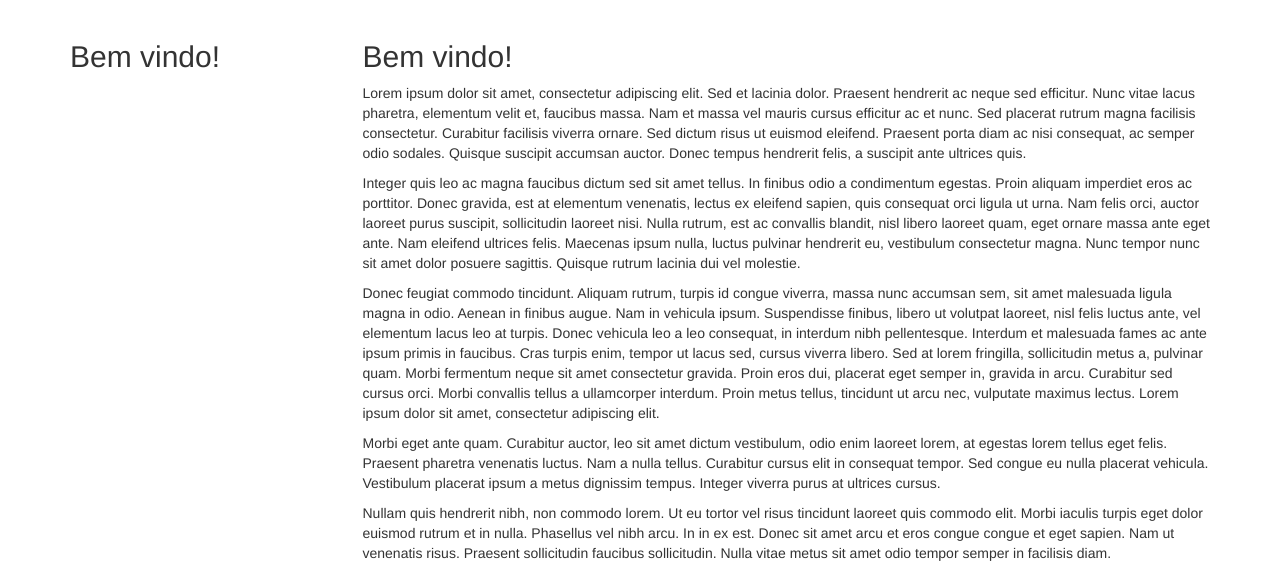
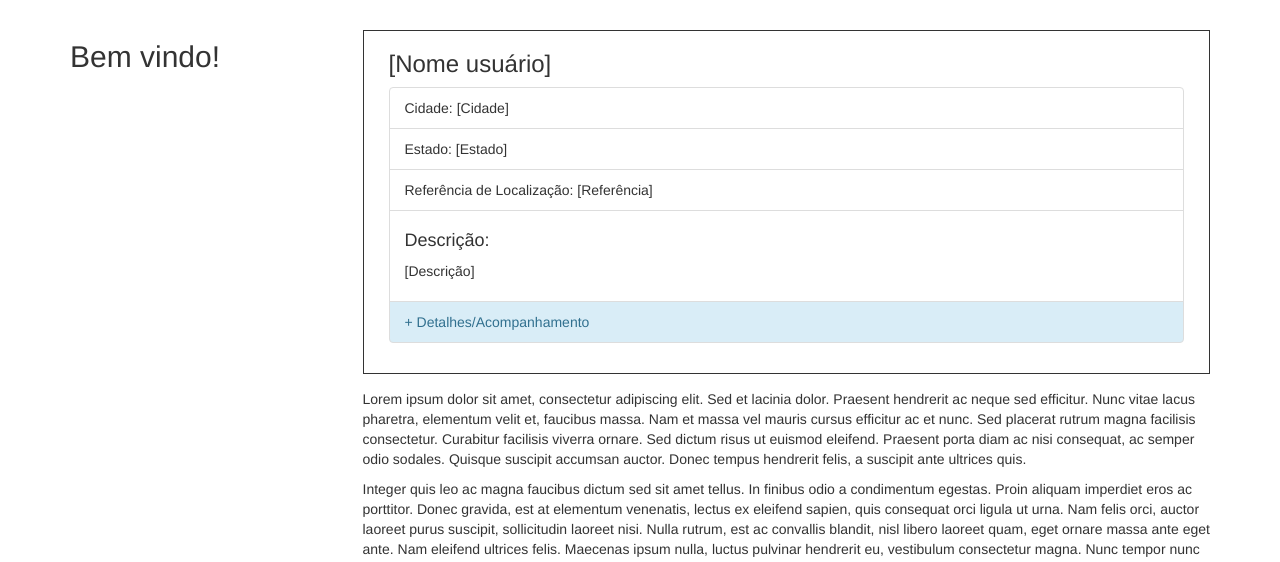
Before and after one commit to Ambiento/Ambiento-Server, a PHP site: page / in a window 1280 px wide. Shown: the part 52-614 px from the top of the page. Run offline with PHP 8.4, Linux system fonts and the light colour scheme; some libraries are stand-ins or nearby versions.

Commit message:
Um modelo de lista de ocorrencias, para exibir no painel inicial da administração.
Download das ocorrencias. O script recebe em json e monta em html.

```diff
--- a/controller/load_ocorrencias.controller.php
+++ b/controller/load_ocorrencias.controller.php
@@ -4,7 +4,6 @@
 	include_once("../class/Administrador.class.php");
 	session_start();
 	$adm = new Administrador();
-	$adm->list_ocorrencias($mysqli);
-	// print_r($adm);
-	// echo json_encode($response);
+	$response = $adm->list_ocorrencias($mysqli);
+	echo $response;
 ?>
--- a/css/style.css
+++ b/css/style.css
@@ -17,6 +17,14 @@
 .nopadding-navbar{
 	padding: 0;
 }
+.ocorrencia{
+	border: 1px solid;
+	padding-left: 25px;
+	padding-right: 25px;
+	padding-top: 0;
+	padding-bottom: 10px;
+	margin-bottom: 15px;
+}
 
 #form_login span{
 	color: white;
--- a/index.html
+++ b/index.html
@@ -37,9 +37,24 @@
 					</h2>
 				</div>
 				<div id="center" class="col-md-9">
-					<h2>
-						Bem vindo!
-					</h2>
+					<p id="status">
+
+					</p>
+					<div id="ocorrencias_list">
+						<div class="ocorrencia">
+							<h3>[Nome usuário]</h3>
+							<ul class="list-group">
+								<li class="list-group-item">Cidade: [Cidade]</li>
+								<li class="list-group-item">Estado: [Estado]</li>
+								<li class="list-group-item">Referência de Localização: [Referência]</li>
+								<li class="list-group-item">
+									<h4>Descrição:</h4>
+									<p>[Descrição]</p>
+								</li>
+								<a href="#" class="list-group-item list-group-item-info">+ Detalhes/Acompanhamento</a>
+							</ul>
+						</div>
+					</div>
 					<p>
 Lorem ipsum dolor sit amet, consectetur adipiscing elit. Sed et lacinia dolor. Praesent hendrerit ac neque sed efficitur. Nunc vitae lacus pharetra, elementum velit et, faucibus massa. Nam et massa vel mauris cursus efficitur ac et nunc. Sed placerat rutrum magna facilisis consectetur. Curabitur facilisis viverra ornare. Sed dictum risus ut euismod eleifend. Praesent porta diam ac nisi consequat, ac semper odio sodales. Quisque suscipit accumsan auctor. Donec tempus hendrerit felis, a suscipit ante ultrices quis.
 					</p>
--- a/js/script.js
+++ b/js/script.js
@@ -1,14 +1,65 @@
 // functions and utilities
+function monta_ocorrencias(saida){
+	var ocorrencias = "<div id='ocorrencias'>";
+	// estilo das ocorrencias
+	for (var i = 0; i < saida.length; i++) {
+		console.log(saida[i]);
+		ocorrencias = ocorrencias+"<div class='ocorrencia'>"+
+										"<h3>"+saida[i]["nome_usuario"]+"</h3>"+
+										"<p>Cidade: "+saida[i]["cidade"]+"</p>"+
+										"<p>Estado: "+saida[i]["estado"]+"</p>"+
+										"<p>Referência de Localização: "+saida[i]["referencia_localizacao"]+"</p>"+
+										"<h4>Descrição:</h4>"+
+										"<p>"+saida[i]["descricao"]+"</p>"+
+										"<p><img src='img/ocorrencias_upload/"+saida[i]["caminho_img"]+"'</img></p>"+
+										//add +detalhes/acompanhar
+									"</div>";
+		/*
+		caminho_img
+
+			"74ff9011a3660e49d3c59b8a72ffa75d20d630b3.png"
+		cidade
+
+			"fd"
+		descricao
+
+			"dds"
+		estado
+
+			"xds"
+		idOcorrencia
+
+			"1"
+		latitude
+
+			"0"
+		longitude
+
+			"0"
+		nome_usuario
+
+			"ggg"
+		referencia_localizacao
+
+			"fdd"
+		*/
+	}
+	ocorrencias = ocorrencias+"</div>";
+	console.log(ocorrencias);
+	// $("#ocorrencias_list").html(ocorrencias);
+}
 function load_ocorrencias(){
 	console.log("Carregando Ocorrencias...");
 	//adicionar gif de loading
-	$("#center").prepend("Carregando...");
+	$("#status").html("Carregando...");
 	$.ajax({
 		type: "POST",
 		dataType: "json",
 		url: "controller/load_ocorrencias.controller.php",
 		success: function(saida){
+			console.log(saida);
 			console.log("OCORRENCIAS - Sucesso na conexão!");
+			monta_ocorrencias(saida);
 		}
 	});
 }
```
Also changed, not shown: class/Administrador.class.php (+6 -8 lines), class/Img.class.php (+8 -1 lines).
